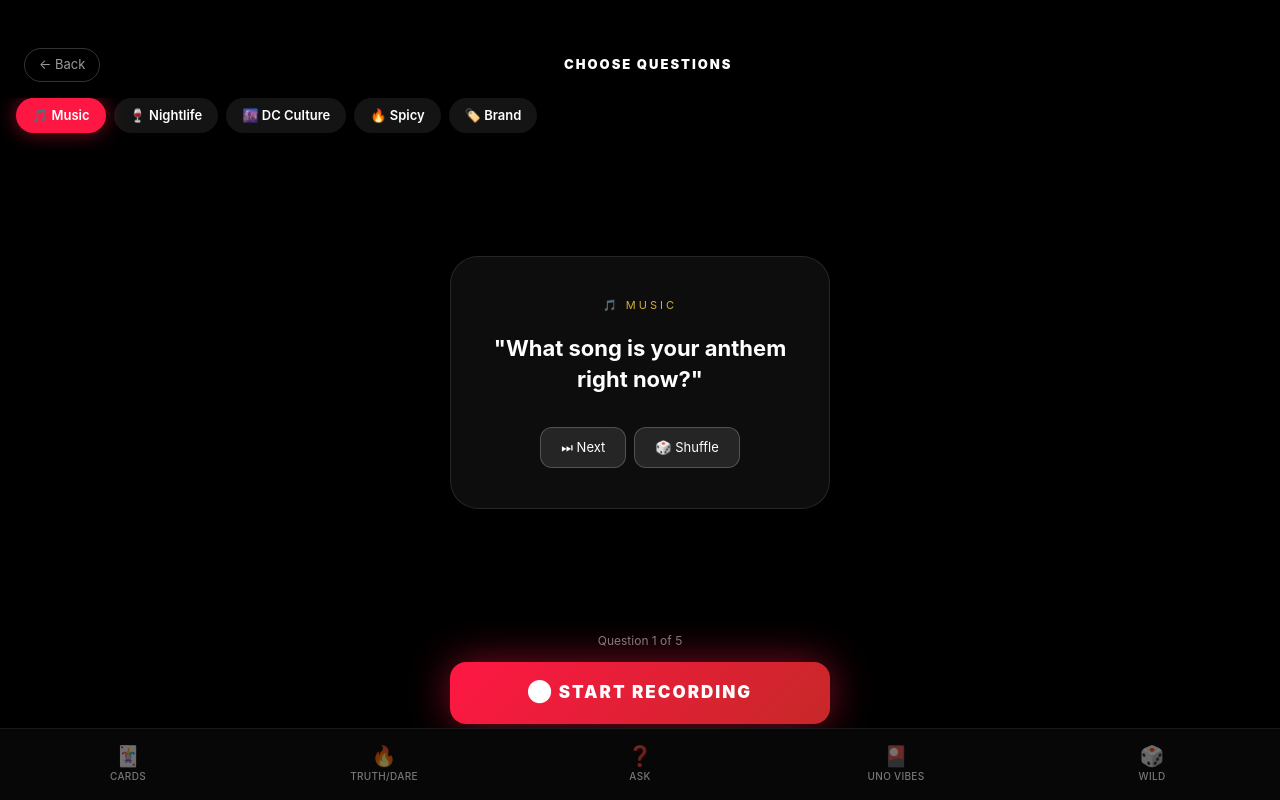
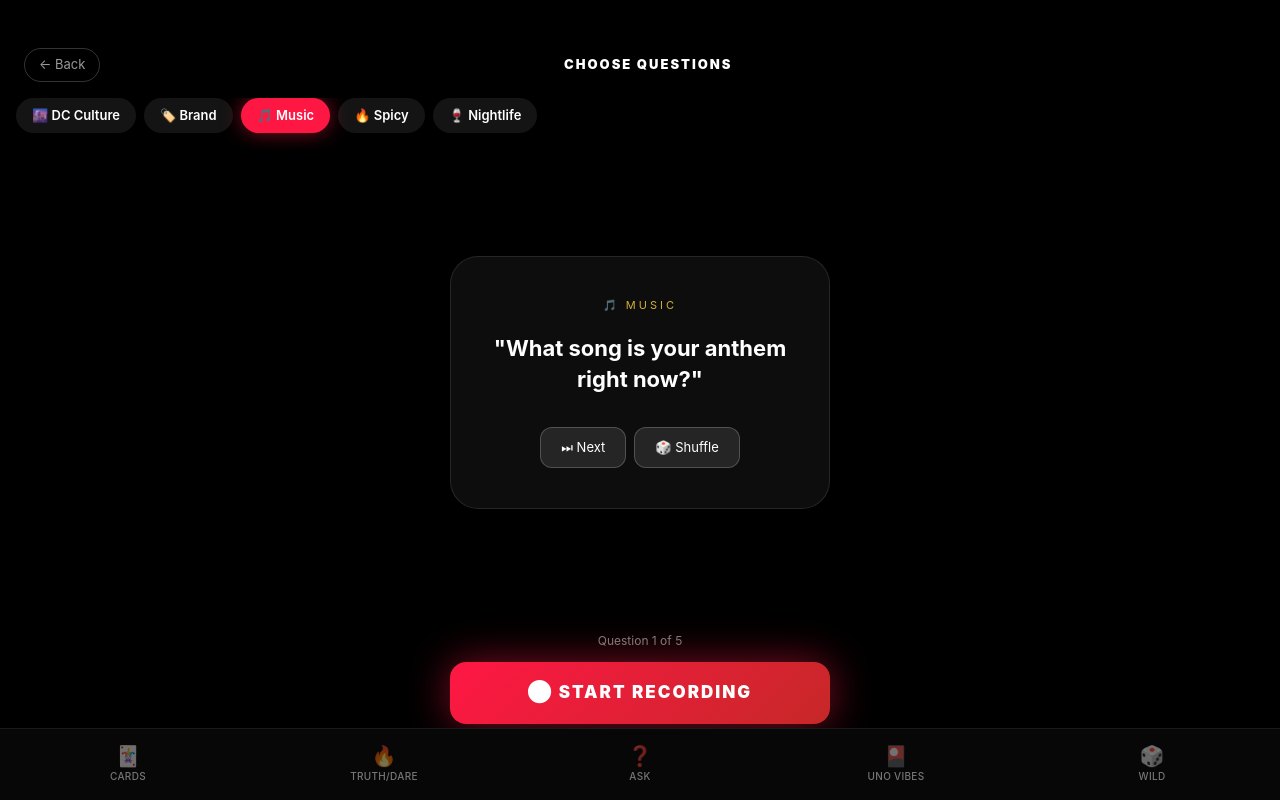
Before and after one commit to weddyi/ustreet-live, a Next.js app: page /interview in a window 1280 px wide. Built offline with nearby package versions, Linux system fonts and the light colour scheme.

Commit message:
Shuffle questions on every open

```diff
--- a/app/ask/page.tsx
+++ b/app/ask/page.tsx
@@ -1,5 +1,14 @@
 "use client";
-import { useState } from "react";
+import { useState, useEffect } from "react";
+
+function shuffleArray<T>(array: T[]): T[] {
+  const shuffled = [...array];
+  for (let i = shuffled.length - 1; i > 0; i--) {
+    const j = Math.floor(Math.random() * (i + 1));
+    [shuffled[i], shuffled[j]] = [shuffled[j], shuffled[i]];
+  }
+  return shuffled;
+}
 
 const QUESTIONS: Record<string, { emoji: string; label: string; color: string; qs: string[] }> = {
   deep: {
@@ -64,14 +73,24 @@ const QUESTIONS: Record<string, { emoji: string; label: string; color: string; q
   },
 };
 
-const MODES = Object.keys(QUESTIONS);
+const ORIGINAL_MODES = Object.keys(QUESTIONS);
+type QuestionInfo = { emoji: string; label: string; color: string; qs: string[] };
 
 export default function AskPage() {
   const [mode, setMode] = useState("deep");
   const [cardIndex, setCardIndex] = useState(0);
   const [flipped, setFlipped] = useState(false);
+  const [shuffledModes, setShuffledModes] = useState<Record<string, QuestionInfo>>(QUESTIONS as Record<string, QuestionInfo>);
 
-  const current = QUESTIONS[mode];
+  useEffect(() => {
+    const shuffled: Record<string, QuestionInfo> = {};
+    for (const m of ORIGINAL_MODES) {
+      shuffled[m] = { ...QUESTIONS[m], qs: shuffleArray(QUESTIONS[m].qs) };
+    }
+    setShuffledModes(shuffled);
+  }, []);
+
+  const current = shuffledModes[mode] || QUESTIONS[mode];
   const q = current.qs[cardIndex % current.qs.length];
 
   function nextCard() {
@@ -109,7 +128,7 @@ export default function AskPage() {
 
         {/* Mode pills */}
         <div style={{ display: "flex", gap: "8px", marginBottom: "32px", overflowX: "auto" }} className="no-scrollbar">
-          {MODES.map((m) => {
+          {ORIGINAL_MODES.map((m) => {
             const info = QUESTIONS[m];
             const active = m === mode;
             return (
--- a/app/interview/page.tsx
+++ b/app/interview/page.tsx
@@ -1,6 +1,15 @@
 'use client'
-import { useState } from 'react'
+import { useState, useEffect } from 'react'
 import { useRouter } from 'next/navigation'
+
+function shuffleArray<T>(array: T[]): T[] {
+  const shuffled = [...array];
+  for (let i = shuffled.length - 1; i > 0; i--) {
+    const j = Math.floor(Math.random() * (i + 1));
+    [shuffled[i], shuffled[j]] = [shuffled[j], shuffled[i]];
+  }
+  return shuffled;
+}
 
 const QUESTIONS: Record<string, string[]> = {
   '🎵 Music': [
@@ -40,12 +49,25 @@ const QUESTIONS: Record<string, string[]> = {
   ]
 }
 
+const ORIGINAL_CATEGORIES_INTERVIEW = Object.keys(QUESTIONS)
+
 export default function Interview() {
   const router = useRouter()
   const [category, setCategory] = useState('🎵 Music')
   const [qIdx, setQIdx] = useState(0)
-  const categories = Object.keys(QUESTIONS)
-  const questions = QUESTIONS[category]
+  const [shuffledQuestions, setShuffledQuestions] = useState<Record<string, string[]>>({})
+  const [categories, setCategories] = useState(ORIGINAL_CATEGORIES_INTERVIEW)
+
+  useEffect(() => {
+    const shuffled: Record<string, string[]> = {}
+    for (const cat of ORIGINAL_CATEGORIES_INTERVIEW) {
+      shuffled[cat] = shuffleArray(QUESTIONS[cat])
+    }
+    setShuffledQuestions(shuffled)
+    setCategories(shuffleArray(ORIGINAL_CATEGORIES_INTERVIEW))
+  }, [])
+
+  const questions = (shuffledQuestions[category] || QUESTIONS[category])
   const q = questions[qIdx % questions.length]
 
   return (
--- a/app/page.tsx
+++ b/app/page.tsx
@@ -1,5 +1,14 @@
 "use client";
-import { useState, useRef } from "react";
+import { useState, useRef, useEffect } from "react";
+
+function shuffleArray<T>(array: T[]): T[] {
+  const shuffled = [...array];
+  for (let i = shuffled.length - 1; i > 0; i--) {
+    const j = Math.floor(Math.random() * (i + 1));
+    [shuffled[i], shuffled[j]] = [shuffled[j], shuffled[i]];
+  }
+  return shuffled;
+}
 
 const QUESTIONS: Record<string, string[]> = {
   "🎵 Music": [
@@ -54,16 +63,30 @@ const QUESTIONS: Record<string, string[]> = {
   ],
 };
 
-const CATEGORIES = Object.keys(QUESTIONS);
+const ORIGINAL_CATEGORIES = Object.keys(QUESTIONS);
+
+// Shuffled question pools per category (shuffled on mount)
+const EMPTY_SHUFFLED: Record<string, string[]> = {};
 
 export default function CardsPage() {
-  const [category, setCategory] = useState(CATEGORIES[0]);
+  const [category, setCategory] = useState(ORIGINAL_CATEGORIES[0]);
   const [cardIndex, setCardIndex] = useState(0);
+  const [shuffledQuestions, setShuffledQuestions] = useState<Record<string, string[]>>(EMPTY_SHUFFLED);
+  const [categories, setCategories] = useState(ORIGINAL_CATEGORIES);
+
+  useEffect(() => {
+    const shuffled: Record<string, string[]> = {};
+    for (const cat of ORIGINAL_CATEGORIES) {
+      shuffled[cat] = shuffleArray(QUESTIONS[cat]);
+    }
+    setShuffledQuestions(shuffled);
+    setCategories(shuffleArray(ORIGINAL_CATEGORIES));
+  }, []);
   const [flipped, setFlipped] = useState(false);
   const [totalSeen, setTotalSeen] = useState(1);
   const touchStartX = useRef<number | null>(null);
 
-  const questions = QUESTIONS[category];
+  const questions = (shuffledQuestions[category] || QUESTIONS[category]);
   const currentQ = questions[cardIndex % questions.length];
 
   function nextCard() {
@@ -154,7 +177,7 @@ export default function CardsPage() {
           paddingBottom: "4px",
           marginBottom: "24px",
         }} className="no-scrollbar">
-          {CATEGORIES.map((cat) => (
+          {categories.map((cat) => (
             <button
               key={cat}
               onClick={() => handleCategoryChange(cat)}
--- a/app/truth-dare/page.tsx
+++ b/app/truth-dare/page.tsx
@@ -1,5 +1,14 @@
 "use client";
-import { useState, useEffect } from "react";
+import { useState, useEffect, useRef } from "react";
+
+function shuffleArray<T>(array: T[]): T[] {
+  const shuffled = [...array];
+  for (let i = shuffled.length - 1; i > 0; i--) {
+    const j = Math.floor(Math.random() * (i + 1));
+    [shuffled[i], shuffled[j]] = [shuffled[j], shuffled[i]];
+  }
+  return shuffled;
+}
 
 const TRUTHS = [
   "What's the biggest lie you've told this week?",
@@ -43,10 +52,14 @@ export default function TruthDarePage() {
   const [flipped, setFlipped] = useState(false);
   const [choice, setChoice] = useState<"truth" | "dare" | null>(null);
   const [currentCard, setCurrentCard] = useState("");
+  const shuffledTruths = useRef<string[]>(TRUTHS);
+  const shuffledDares = useRef<string[]>(DARES);
 
   useEffect(() => {
     const saved = localStorage.getItem("usl-players");
     if (saved) setPlayers(JSON.parse(saved));
+    shuffledTruths.current = shuffleArray(TRUTHS);
+    shuffledDares.current = shuffleArray(DARES);
   }, []);
 
   function addPlayer() {
@@ -65,7 +78,7 @@ export default function TruthDarePage() {
 
   function handleChoice(type: "truth" | "dare") {
     setChoice(type);
-    setCurrentCard(type === "truth" ? randomFrom(TRUTHS) : randomFrom(DARES));
+    setCurrentCard(type === "truth" ? randomFrom(shuffledTruths.current) : randomFrom(shuffledDares.current));
     setFlipped(true);
   }
 
--- a/app/wild/page.tsx
+++ b/app/wild/page.tsx
@@ -1,5 +1,14 @@
 "use client";
-import { useState, useRef } from "react";
+import { useState, useRef, useEffect } from "react";
+
+function shuffleArray<T>(array: T[]): T[] {
+  const shuffled = [...array];
+  for (let i = shuffled.length - 1; i > 0; i--) {
+    const j = Math.floor(Math.random() * (i + 1));
+    [shuffled[i], shuffled[j]] = [shuffled[j], shuffled[i]];
+  }
+  return shuffled;
+}
 
 const WHEEL_SEGMENTS = [
   { label: "Truth", emoji: "🔵", color: "#2979FF" },
@@ -54,11 +63,6 @@ const QUESTIONS: Record<string, string[]> = {
   ],
 };
 
-function randomQ(category: string) {
-  const arr = QUESTIONS[category];
-  return arr[Math.floor(Math.random() * arr.length)];
-}
-
 const NUM_SEGMENTS = WHEEL_SEGMENTS.length;
 const ANGLE_PER = 360 / NUM_SEGMENTS;
 
@@ -68,6 +72,20 @@ export default function WildPage() {
   const [result, setResult] = useState<{ segment: typeof WHEEL_SEGMENTS[0]; question: string } | null>(null);
   const [animDuration, setAnimDuration] = useState(0);
   const spinCount = useRef(0);
+  const [shuffledQuestions, setShuffledQuestions] = useState<Record<string, string[]>>(QUESTIONS);
+
+  useEffect(() => {
+    const shuffled: Record<string, string[]> = {};
+    for (const cat of Object.keys(QUESTIONS)) {
+      shuffled[cat] = shuffleArray(QUESTIONS[cat]);
+    }
+    setShuffledQuestions(shuffled);
+  }, []);
+
+  function randomQ(category: string) {
+    const arr = shuffledQuestions[category] || QUESTIONS[category];
+    return arr[Math.floor(Math.random() * arr.length)];
+  }
 
   function spin() {
     if (spinning) return;
```
